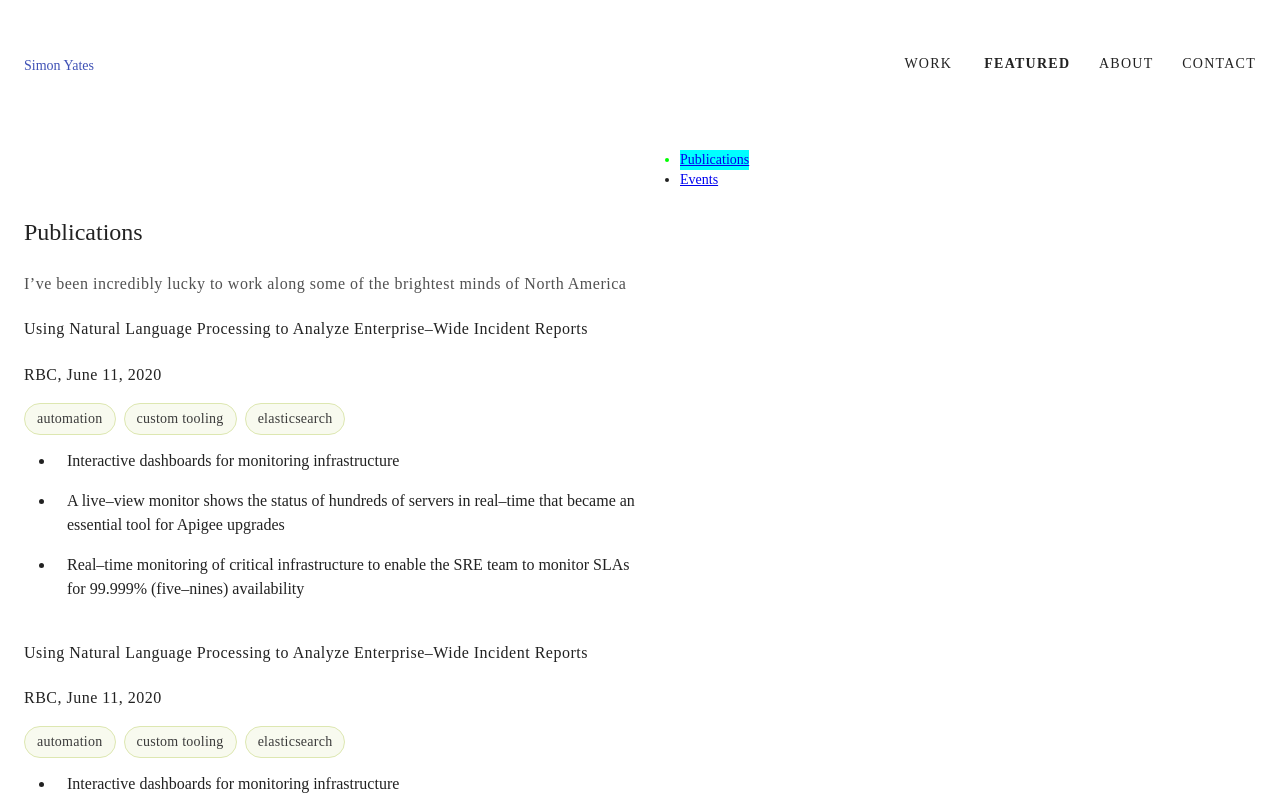
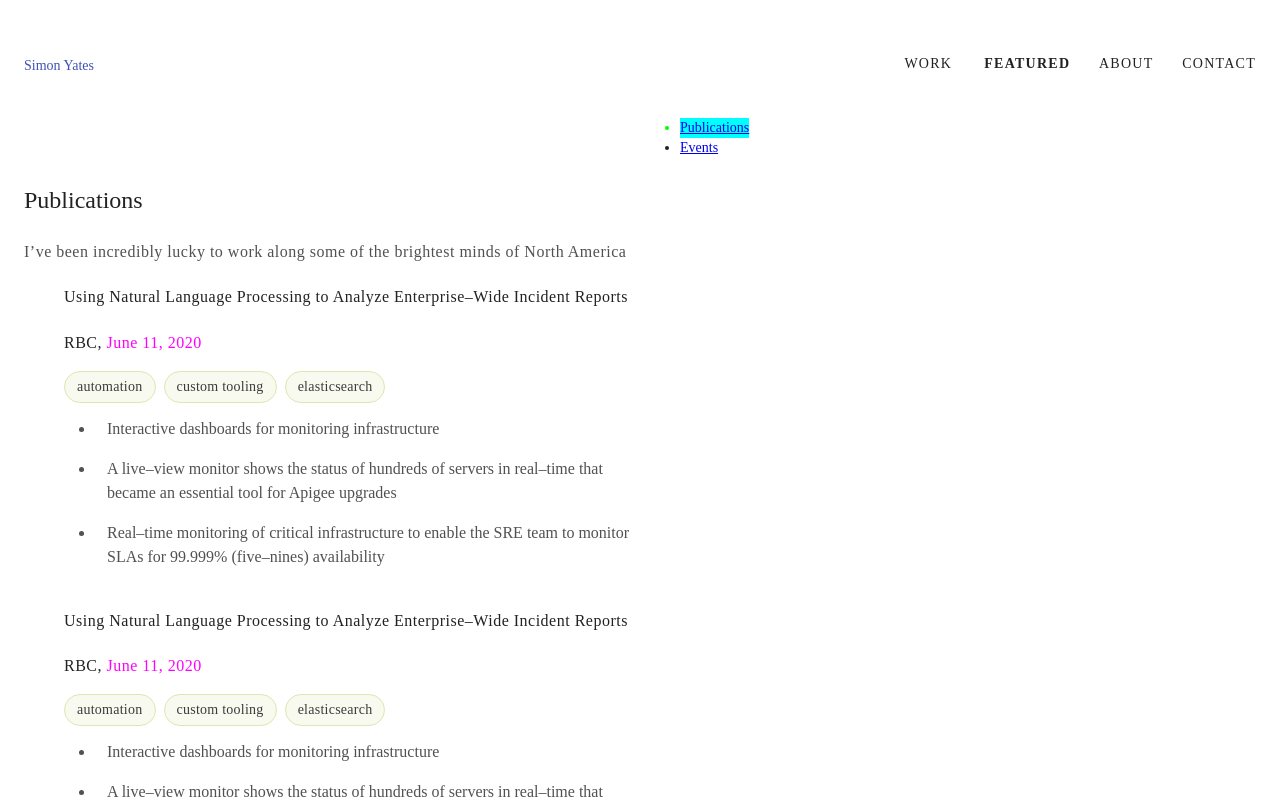
Before and after one commit to cheftechnical/simonyates, a React (Create React App) app: page /featured in a window 1280 px wide. Shown: the top 800 px of the page. Built offline with nearby package versions, Linux system fonts and the light colour scheme; a web font is replaced by a local one.

Commit message:
Continue styling pages

```diff
--- a/src/layouts/Default/NavTop/index.tsx
+++ b/src/layouts/Default/NavTop/index.tsx
@@ -13,8 +13,8 @@ const useStyles = makeStyles((theme) => ({
 	root: {
 		paddingTop: theme.spacing(56/8),
 		paddingBottom: theme.spacing(24/8),
-		position: 'fixed',
-		backgroundColor: color.white,
+		// position: 'fixed',
+		// backgroundColor: color.white,
 		// border: '1px solid magenta',
 		width: '100%',
 		top: 0,
--- a/src/layouts/Default/index.tsx
+++ b/src/layouts/Default/index.tsx
@@ -12,7 +12,7 @@ interface Props {
 
 const useStyles = makeStyles((theme) => ({
     main: {
-        marginTop: theme.spacing((96 + 40)/8)
+        // paddingTop: theme.spacing((96 + 40)/8)
     }
 }));
 
--- a/src/pages/Featured/Publication.tsx
+++ b/src/pages/Featured/Publication.tsx
@@ -2,6 +2,7 @@ import * as React from 'react';
 import {Chip} from '@material-ui/core';
 import Typography from '../../styling/Typography';
 import {makeStyles} from '@material-ui/core/styles';
+import {color} from '../../styling/Color';
 
 interface Props {
 	children: any | any[] | never[];
@@ -13,7 +14,14 @@ interface Props {
 
 const useStyles = makeStyles((theme) => ({
 	root: {
-		marginBottom: theme.spacing(40/8)
+		marginBottom: theme.spacing(40/8),
+		marginLeft: theme.spacing(40/8),
+	},
+	when: {
+		color: 'magenta',
+	},
+	children: {
+		color: color.grey['700']
 	}
 }));
 
@@ -24,13 +32,13 @@ export default function Publication(props: Props) {
 	return (
 		<div className={classes.root}>
 			<Typography group="primary" variant="h4" weight="medium">{name}</Typography>
-			<Typography group="primary" variant="body" weight="regular">{publisher}, {when}</Typography>
+			<Typography group="primary" variant="body" weight="regular">{publisher}, <span className={classes.when}>{when}</span></Typography>
 			<div>
 				{tags.map((item, index) => (
 					<Chip key={index} label={item}/>
 				))}
 			</div>
-			<div>
+			<div className={classes.children}>
 				{children}
 			</div>
 		</div>
--- a/src/pages/WorkAt/GenworthCanada/index.tsx
+++ b/src/pages/WorkAt/GenworthCanada/index.tsx
@@ -1,10 +1,13 @@
 import * as React from 'react';
 import DefaultLayout from '../../../layouts/Default';
+import {Container} from '@material-ui/core';
 
 export default function GenworthCanada() {
 	return (
 		<DefaultLayout title="Work at Genworth Canada" top="work">
-			[genworth placeholder]
+			<Container>
+				[genworth placeholder]
+			</Container>
 		</DefaultLayout>
 	)
 }
--- a/src/pages/WorkAt/Infomart/index.tsx
+++ b/src/pages/WorkAt/Infomart/index.tsx
@@ -1,10 +1,13 @@
 import * as React from 'react';
 import DefaultLayout from '../../../layouts/Default';
+import {Container} from '@material-ui/core';
 
 export default function Infomart() {
 	return (
 		<DefaultLayout title="Work at Infomart" top="work">
-			[infomart placeholder]
+			<Container>
+				[infomart placeholder]
+			</Container>
 		</DefaultLayout>
 	);
 };
--- a/src/pages/WorkAt/JibDesignAndAdvertising/index.tsx
+++ b/src/pages/WorkAt/JibDesignAndAdvertising/index.tsx
@@ -1,10 +1,13 @@
 import * as React from 'react';
 import DefaultLayout from '../../../layouts/Default';
+import {Container} from '@material-ui/core';
 
 export default function JibDesignAndAdvertising() {
 	return (
 		<DefaultLayout title="Work at Jib Design &amp; Advertising" top="work">
-			[jib placeholder]
+			<Container>
+				[jib placeholder]
+			</Container>
 		</DefaultLayout>
 	);
 };
--- a/src/pages/WorkAt/MayoClinic/index.tsx
+++ b/src/pages/WorkAt/MayoClinic/index.tsx
@@ -1,7 +1,7 @@
 import * as React from 'react';
 import {SectionItem} from '../../../components/Section/SectionItem';
 import DefaultLayout from '../../../layouts/Default';
-import {Grid} from '@material-ui/core';
+import {Container, Grid} from '@material-ui/core';
 import WorkAtHeader from '../../../components/workAt/WorkAtHeader';
 import WorkAtDescription from '../../../components/workAt/WorkAtDescription';
 import Sections from '../../../components/Sections';
@@ -17,6 +17,7 @@ export default function MayoClinic() {
 
 	return (
 		<DefaultLayout title="Work at Mayo Clinic" top="work">
+			<Container>
 				<Grid container>
 					<Grid item xs={1}>[logo]</Grid>
 					<Grid item xs={6}>
@@ -46,6 +47,7 @@ export default function MayoClinic() {
 						<NavRight sections={sections}/>
 					</Grid>
 				</Grid>
+			</Container>
 		</DefaultLayout>
 	)
 }
--- a/src/pages/WorkAt/Rbc/index.tsx
+++ b/src/pages/WorkAt/Rbc/index.tsx
@@ -1,5 +1,5 @@
 import * as React from 'react';
-import {Grid} from '@material-ui/core';
+import {Container, Grid} from '@material-ui/core';
 import Callout from '../../../components/Callout';
 import DefaultLayout from '../../../layouts/Default';
 import Section from '../../../components/Section';
@@ -22,6 +22,7 @@ export default function Rbc() {
 
 	return (
 		<DefaultLayout title="Work at RBC" top="work">
+			<Container>
 				<Grid container>
 					<Grid item xs={1}>[logo]</Grid>
 					<Grid item xs={6}>
@@ -94,6 +95,7 @@ export default function Rbc() {
 						<NavRight sections={sections}/>
 					</Grid>
 				</Grid>
+			</Container>
 		</DefaultLayout>
 	);
 };
--- a/src/pages/WorkAt/UnchartedSoftware/index.tsx
+++ b/src/pages/WorkAt/UnchartedSoftware/index.tsx
@@ -1,6 +1,6 @@
 import * as React from 'react';
 import DefaultLayout from "../../../layouts/Default";
-import {Grid} from '@material-ui/core';
+import {Container, Grid} from '@material-ui/core';
 import WorkAtHeader from '../../../components/workAt/WorkAtHeader';
 import WorkAtDescription from '../../../components/workAt/WorkAtDescription';
 import Section from '../../../components/Section';
@@ -9,6 +9,7 @@ import WorkAtProject from '../../../components/workAt/WorkAtProject';
 export default function UnchartedSoftware() {
 	return (
 		<DefaultLayout title="Work at Uncharted Software" top="work">
+			<Container>
 				<Grid container>
 					<Grid item xs={1}>[logo]</Grid>
 					<Grid item xs={6}>
@@ -30,6 +31,7 @@ export default function UnchartedSoftware() {
 				<Grid item xs={2}>
 					[navigation placeholder]
 				</Grid>
+			</Container>
 		</DefaultLayout>
 	);
 };
```
Lines whose indentation alone changed are shown as unchanged.
